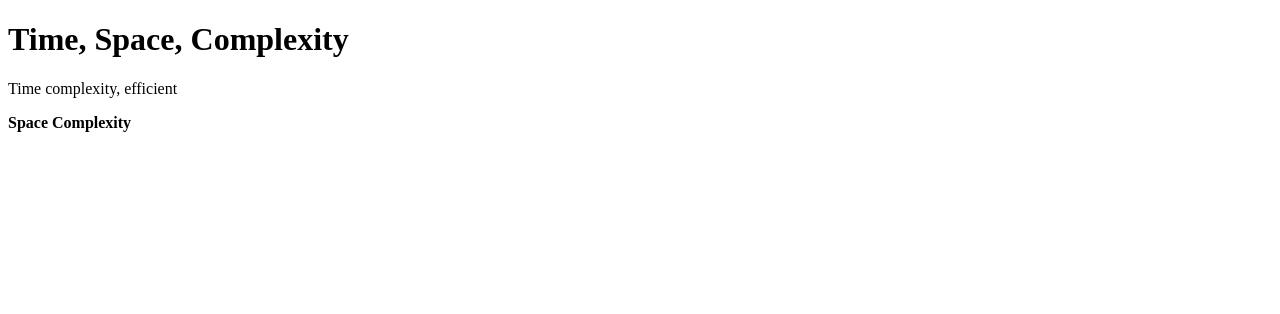
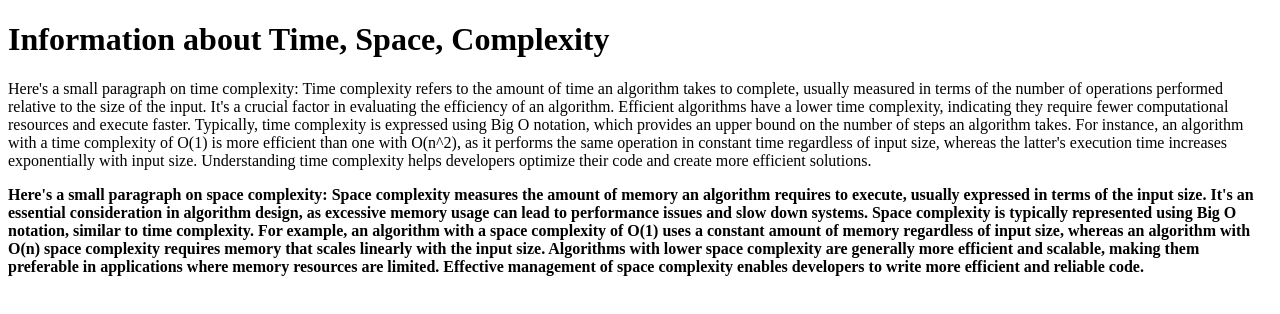
Before and after one commit to acciojob/time-and-space-complexity-hardik-tripathi, a website: page main.html in a window 1280 px wide. Drawn offline with Linux system fonts and the light colour scheme.

Commit message:
created a submission

```diff
--- a/main.html
+++ b/main.html
@@ -7,9 +7,12 @@
 </head>
 
 <body>
-	<h1>Time, Space, Complexity</h1>
-	<p>Time complexity, efficient</p>
-	<p><b>	Space Complexity</b></p>
+	<h1>Information about Time, Space, Complexity</h1>
+	<p>Here's a small paragraph on time complexity:
+Time complexity refers to the amount of time an algorithm takes to complete, usually measured in terms of the number of operations performed relative to the size of the input. It's a crucial factor in evaluating the efficiency of an algorithm. Efficient algorithms have a lower time complexity, indicating they require fewer computational resources and execute faster. Typically, time complexity is expressed using Big O notation, which provides an upper bound on the number of steps an algorithm takes. For instance, an algorithm with a time complexity of O(1) is more efficient than one with O(n^2), as it performs the same operation in constant time regardless of input size, whereas the latter's execution time increases exponentially with input size. Understanding time complexity helps developers optimize their code and create more efficient solutions.</p>
+
+	<p><b>Here's a small paragraph on space complexity:
+Space complexity measures the amount of memory an algorithm requires to execute, usually expressed in terms of the input size. It's an essential consideration in algorithm design, as excessive memory usage can lead to performance issues and slow down systems. Space complexity is typically represented using Big O notation, similar to time complexity. For example, an algorithm with a space complexity of O(1) uses a constant amount of memory regardless of input size, whereas an algorithm with O(n) space complexity requires memory that scales linearly with the input size. Algorithms with lower space complexity are generally more efficient and scalable, making them preferable in applications where memory resources are limited. Effective management of space complexity enables developers to write more efficient and reliable code.</b></p>
 	<!-- the entire body must be written by student -->
     <script type="text/javascript" src="./script.js">
 </script>
```
